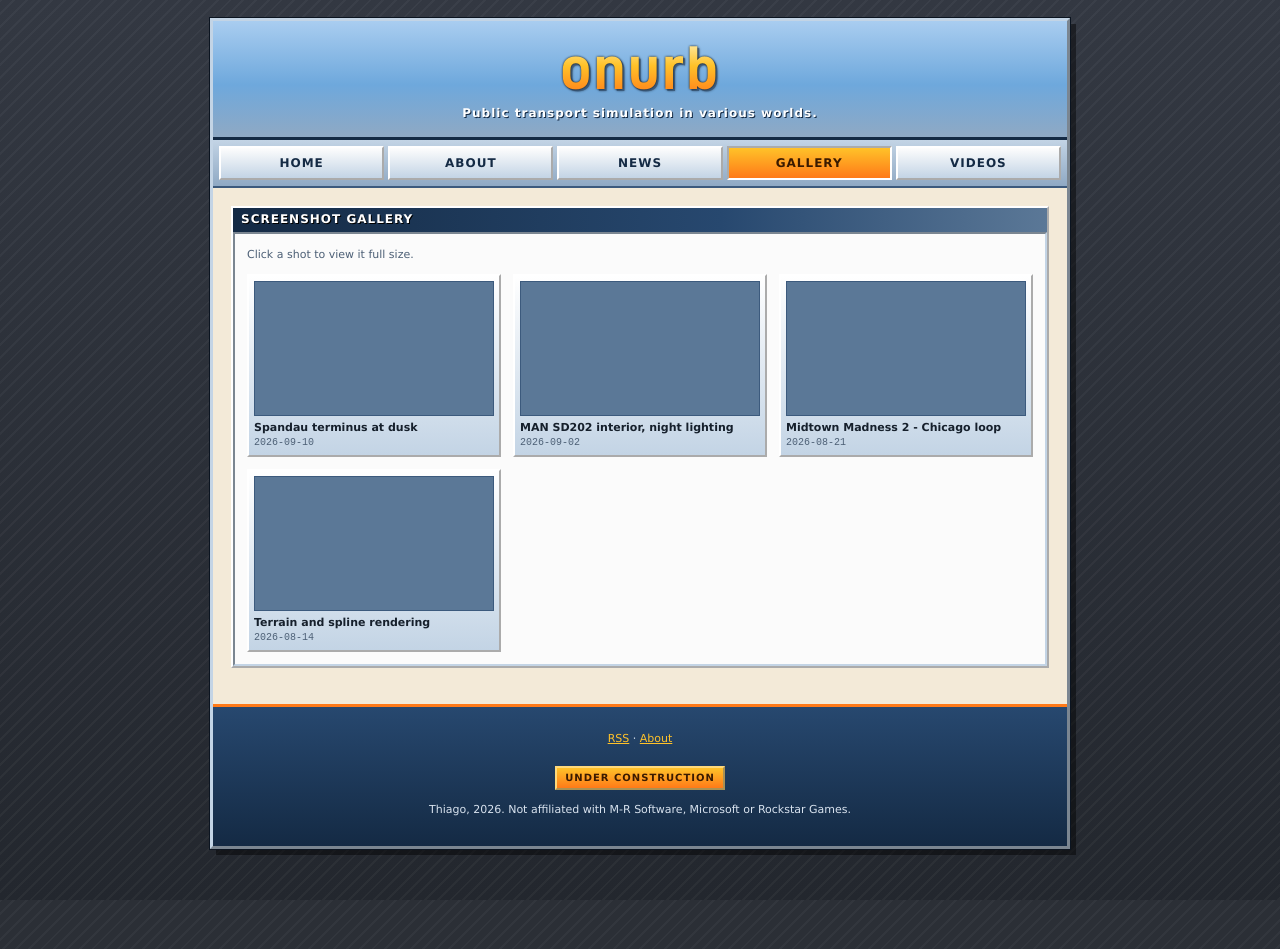
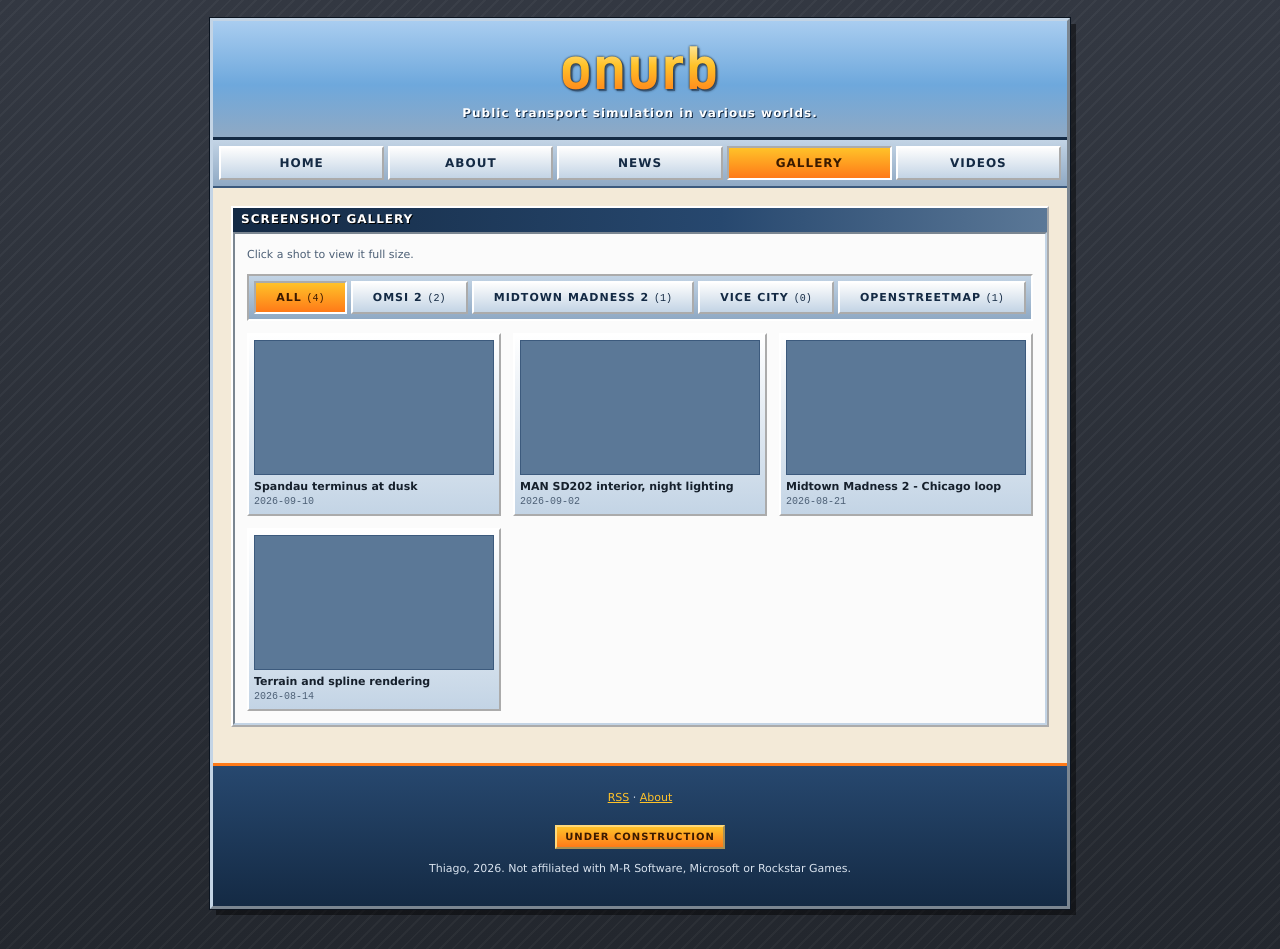
Before and after one commit to onurbsim/onurbsim.github.io, a Jekyll site: the page built from gallery.md, in a window 1280 px wide. Built offline with Jekyll 4.4.1, drawn with Linux system fonts in a browser that asks for light colours; before the commit the page ends 900 px from its top, so only the background shows below that.

Commit message:
Updated gallery for worlds

```diff
--- a/assets/css/main.css
+++ b/assets/css/main.css
@@ -454,6 +454,62 @@ th { background: var(--steel-lt); color: var(--navy); }
 }
 
 /* --------------------------------------------------------------------------
+   Subsection tabs - one per world, above the gallery grid
+   -------------------------------------------------------------------------- */
+
+.tabs {
+  display: flex;
+  flex-wrap: wrap;
+  gap: 4px;
+  margin: 0 0 12px;
+  padding: 5px;
+  background: linear-gradient(180deg, var(--steel-lt), var(--steel));
+  border: 2px inset #fff;
+}
+
+/* flex-grow, so the row always fills the width; wrap, so a long label drops
+   to the next line instead of squeezing the others */
+.tab {
+  flex: 1 1 auto;
+  padding: 8px 10px;
+  font: bold clamp(10px, 2.4vw, 11px)/1.2 Verdana, Geneva, sans-serif;
+  letter-spacing: 1px;
+  color: var(--navy);
+  cursor: pointer;
+  background: linear-gradient(180deg, #fdfdfd, var(--steel-lt));
+  border: 2px outset #fff;
+}
+
+.tab:hover {
+  color: #3a1a00;
+  background: linear-gradient(180deg, var(--amber), var(--orange));
+}
+
+.tab.on {
+  color: #3a1a00;
+  background: linear-gradient(180deg, var(--amber), var(--orange));
+  border-style: inset;
+}
+
+.tab .n {
+  font: 10px/1 "Courier New", Courier, monospace;
+  letter-spacing: 0;
+}
+
+/* .thumb sets display: block, which would otherwise win over [hidden] */
+.thumb[hidden] { display: none; }
+
+.g-empty {
+  margin: 0;
+  padding: 18px 10px;
+  text-align: center;
+  font-size: 11px;
+  color: var(--ink-soft);
+  background: #f2f5f9;
+  border: 2px inset var(--steel-lt);
+}
+
+/* --------------------------------------------------------------------------
    News list
    -------------------------------------------------------------------------- */
 
--- a/assets/js/site.js
+++ b/assets/js/site.js
@@ -44,6 +44,64 @@
     document.addEventListener('keydown', function (e) {
       if (e.key === 'Escape') close();
     });
+  }
+
+  /* ----------------------------------------------------------------------
+     Gallery subsections
+     One tab per world. The tabs are hidden in the markup and revealed here,
+     so a visitor without JavaScript gets the whole gallery in one list
+     instead of a row of buttons that do nothing. The choice is mirrored in
+     the URL fragment, so /gallery/#mm2 opens that world's shots.
+     ---------------------------------------------------------------------- */
+
+  var gTabs = document.getElementById('g-tabs');
+  var gGrid = document.getElementById('g-grid');
+
+  if (gTabs && gGrid) {
+    var gEmpty = document.getElementById('g-empty');
+    var cards = gGrid.querySelectorAll('[data-world]');
+    var btns = gTabs.querySelectorAll('[data-filter]');
+
+    var pick = function (which) {
+      var shown = 0;
+      var i;
+
+      for (i = 0; i < cards.length; i++) {
+        var on = which === 'all' || cards[i].getAttribute('data-world') === which;
+        cards[i].hidden = !on;
+        if (on) shown++;
+      }
+
+      for (i = 0; i < btns.length; i++) {
+        var sel = btns[i].getAttribute('data-filter') === which;
+        btns[i].classList.toggle('on', sel);
+        btns[i].setAttribute('aria-selected', sel ? 'true' : 'false');
+      }
+
+      if (gEmpty) gEmpty.hidden = shown > 0;
+    };
+
+    gTabs.hidden = false;
+
+    gTabs.addEventListener('click', function (e) {
+      var btn = e.target.closest('[data-filter]');
+      if (!btn) return;
+
+      var which = btn.getAttribute('data-filter');
+      pick(which);
+
+      if (history.replaceState) {
+        history.replaceState(null, '',
+          which === 'all' ? location.pathname : '#' + which);
+      }
+    });
+
+    /* open on the world named in the fragment, if it is one of ours */
+    var want = (location.hash || '').replace('#', '');
+    var known = /^[a-z0-9-]+$/.test(want) &&
+                gTabs.querySelector('[data-filter="' + want + '"]');
+
+    pick(known ? want : 'all');
   }
 
   /* ----------------------------------------------------------------------
--- a/gallery.md
+++ b/gallery.md
@@ -12,16 +12,31 @@ permalink: /gallery/
       Click a shot to view it full size.
     </p>
 
-    <div class="grid">
+    {%- comment -%}
+      The subsection tabs are a convenience, not the page: they are revealed
+      by site.js, so with no JavaScript every shot is simply listed at once.
+    {%- endcomment -%}
+    <div class="tabs" id="g-tabs" role="tablist" aria-label="Worlds" hidden>
+      <button type="button" class="tab on" role="tab" aria-selected="true"
+              data-filter="all">ALL <span class="n">({{ site.data.gallery | size }})</span></button>
+      {%- for world in site.data.worlds %}
+      {%- assign n = site.data.gallery | where: "world", world.id | size %}
+      <button type="button" class="tab" role="tab" aria-selected="false"
+              data-filter="{{ world.id }}">{{ world.label }} <span class="n">({{ n }})</span></button>
+      {%- endfor %}
+    </div>
+
+    <div class="grid" id="g-grid">
       {%- for shot in site.data.gallery %}
       {%- if shot.file %}
       <a class="thumb" href="{{ shot.file | relative_url }}"
+         data-world="{{ shot.world }}"
          data-lb data-cap="{{ shot.caption | escape }}">
         <img src="{{ shot.thumb | default: shot.file | relative_url }}"
              alt="{{ shot.caption | escape }}" loading="lazy"
              onerror="this.outerHTML='<span class=blank></span>'">
       {%- else %}
-      <div class="thumb">
+      <div class="thumb" data-world="{{ shot.world }}">
         <span class="blank"></span>
       {%- endif %}
         <span class="t">{{ shot.caption }}</span>
@@ -31,6 +46,8 @@ permalink: /gallery/
       <p>No screenshots yet.</p>
       {%- endfor %}
     </div>
+
+    <p class="g-empty" id="g-empty" hidden>No screenshots from this world yet.</p>
 
   </div>
 </div>
```
Also changed, not shown: _data/gallery.yml (+7 -0 lines), _data/worlds.yml (added, +19 -0 lines).
